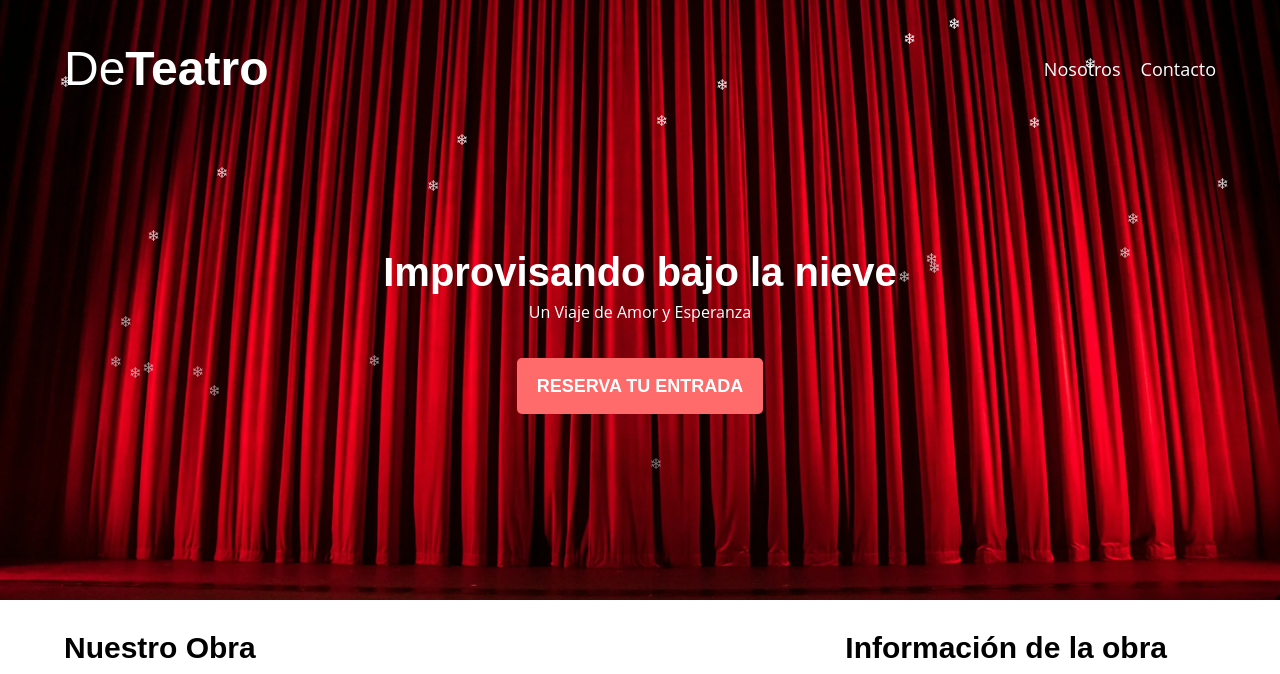
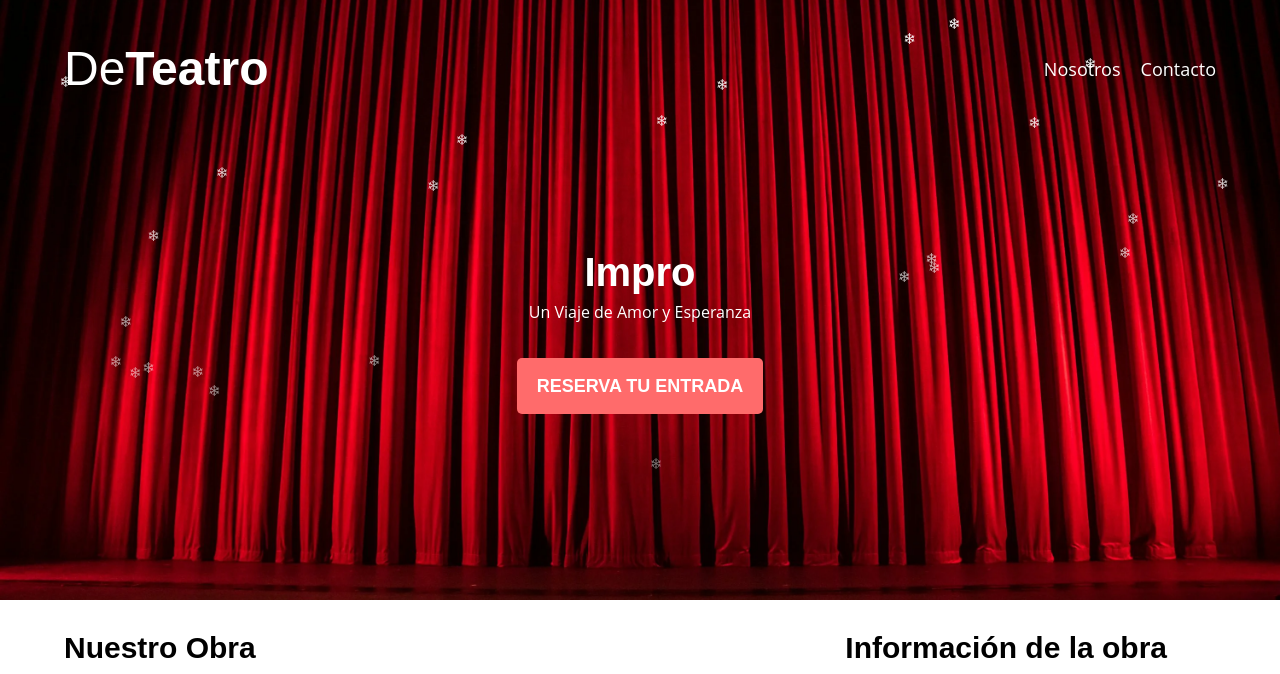
Before and after one commit to ByronArenilla/obraTeatro, a plain HTML site: page index.html in a window 1280 px wide. Shown: the top 674 px of the page. Drawn offline with Linux system fonts and the light colour scheme; a web font is replaced by a local one.

Commit message:
probando para actualizar contenido

```diff
--- a/index.html
+++ b/index.html
@@ -37,7 +37,7 @@
         </div>
 
         <div class="header__texto">
-            <h2 class="no-margin">Improvisando bajo la nieve</h2>
+            <h2 class="no-margin">Impro</h2>
             <p class="no-margin">Un Viaje de Amor y Esperanza</p>
             <!-- Botón de Reserva debajo del texto "Un Viaje de Amor y Esperanza" -->
         <a href="https://forms.gle/6kQJFJekeH3e3Mhd7" target="_blank" class="boton boton--reserva">Reserva tu entrada</a>
```
